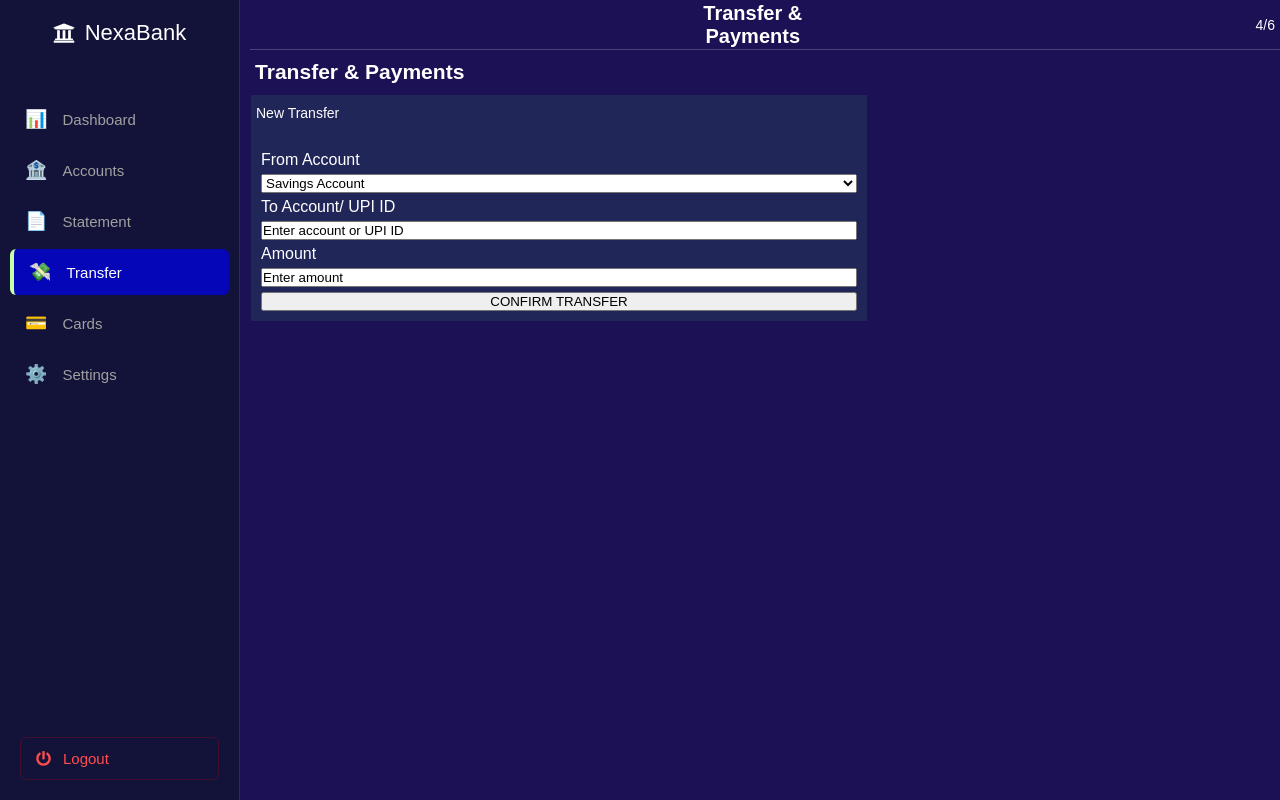
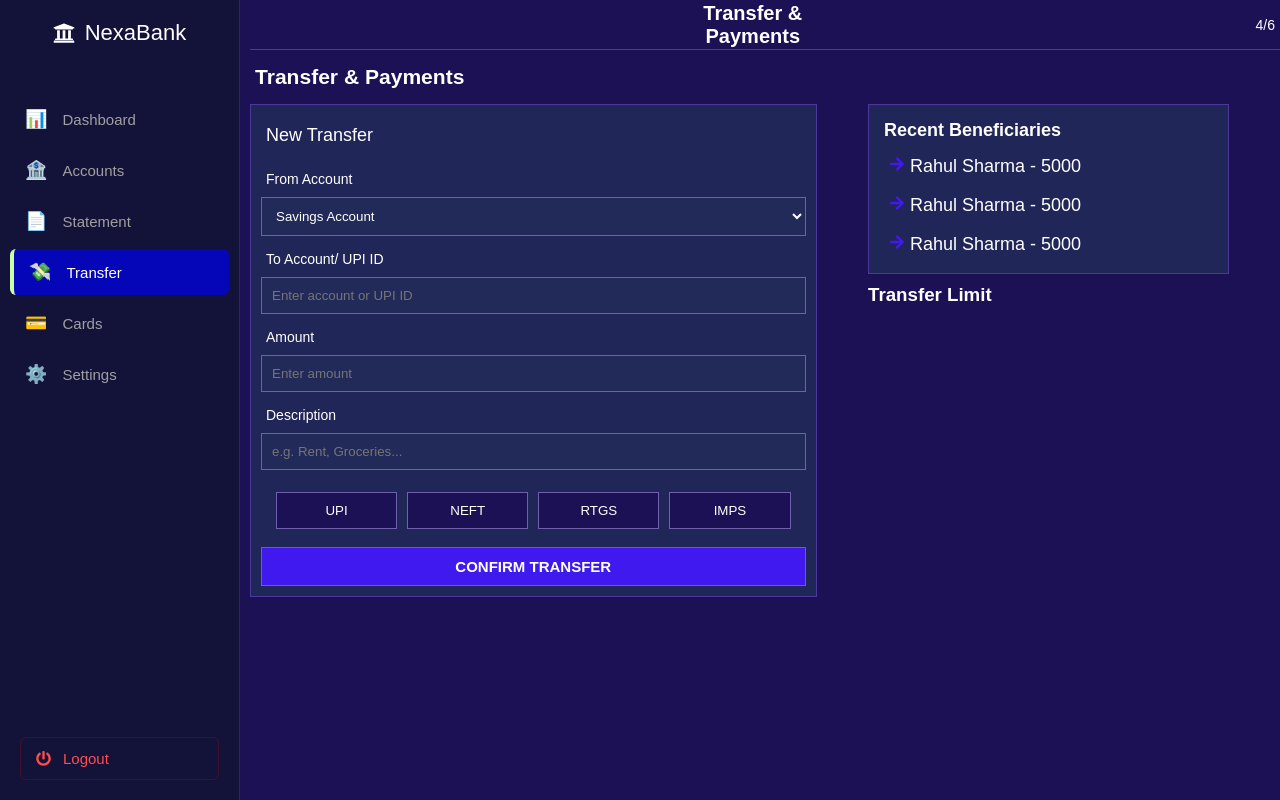
Before and after one commit to shaikhAshraf-01/Bank-portal, a React (Vite) app: page /transfer in a window 1280 px wide. Built offline with nearby package versions, Linux system fonts and the light colour scheme.

Commit message:
transfer page half done

```diff
--- a/src/pages/Transfer.jsx
+++ b/src/pages/Transfer.jsx
@@ -1,5 +1,9 @@
 import '../styles/transfer.css';
+import {useState} from 'react';
+import { FaArrowRight } from 'react-icons/fa';
 function Transfer() {
+  const  [currentAcc, setcurrentAcc]=useState('savings');
+
   return (
     <div className="transfer-page">
        <nav className="transfer-navbar">
@@ -21,22 +25,41 @@ function Transfer() {
       </div>
       <div className="payment-method">
       <div className='right-container'>
-        <p style={{ fontSize: '14px', margin: '10px 5px' }}>New Transfer</p>
+        <p>New Transfer</p>
         <div className="form-group">
           <label htmlFor="acc-type"> From Account</label>
-          <select name="acc-type" id="acc-type">
+          <select name="acc-type" id="acc-type" value={currentAcc} onChange={(e) => setcurrentAcc(e.target.value)}>
             <option value="savings">Savings Account</option>
             <option value="Current">Current Account</option>
             <option value="Fixed">fixed Deposite</option>
           </select>
           <label htmlFor="to-acc">To Account/ UPI ID</label>
-          <input type="text" id="to-acc" value={'Enter account or UPI ID'}  />
+          <input type="text" id="to-acc" placeholder='Enter account or UPI ID' />
           <label htmlFor="amount">Amount</label>
-          <input type="text" id="amount" value={'Enter amount'} />
+          <input type="text" id="amount" placeholder='Enter amount' />
+          <label htmlFor="description">Description</label>
+          <input type="text" id="description" placeholder='e.g. Rent, Groceries...' />
+          <div className="buttons">
+            <button>UPI</button>
+            <button>NEFT</button>
+            <button>RTGS</button>
+            <button>IMPS</button>
+          </div>
           <button className='transfer-btn'>CONFIRM TRANSFER </button>
         </div>
       </div>
-      <div className='left-container'></div>
+      <div className='left-container'>
+        <div className="left-top">
+          <h3>Recent Beneficiaries</h3>
+          <p><FaArrowRight className='icon'/> Rahul Sharma - 5000</p>
+          <p><FaArrowRight className='icon'/> Rahul Sharma - 5000</p>
+          <p><FaArrowRight className='icon'/> Rahul Sharma - 5000</p>
+        </div>
+        <div className="left-bottom">
+          <h3>Transfer Limit</h3>
+
+        </div>
+      </div>
       </div>
     </div>
   )
--- a/src/styles/transfer.css
+++ b/src/styles/transfer.css
@@ -49,21 +49,27 @@ body, html {
   font-size: 14px;
 }
 .transfer-header{
-    margin:10px 5px;
+    margin:15px 5px;
     font-size:18px ;
 }
 .payment-method{
     width: 100%;
     display: flex;
+    justify-content: space-between;
 }
-.right-container{
-    width:60%;
-    max-width:60%;
+.right-container {
+    width:55%;
+    max-width:55%;
     display: flex;
     flex-direction: column;
     gap: 10px;
     background: #232b5ad0;
-    border: #1d1155 solid 1px;
+    border: #4a389b solid 1px;
+}
+.right-container p{
+    color: white;
+    font-size: 18px;
+    margin: 20px 0 0 15px;
 }
 .form-group{
     display: flex;
@@ -71,3 +77,96 @@ body, html {
     gap: 5px;
     margin: 10px;
 }
+.form-group label{
+    color: white;
+    font-size: 14px;
+    padding: 5px;
+
+}
+.form-group select{
+    cursor: pointer;
+}
+.form-group select, .form-group input{
+    padding: 10px;
+    border: #6e60ad solid 0.7px;
+    background-color: #232b5ad0;
+    color: white;
+    margin-bottom: 5px;
+    outline: none;
+      pointer-events: auto !important;
+}
+.buttons{
+    width: 100%;
+    padding: 10px;
+   display: flex;
+   flex-direction: row !important;
+   justify-content: space-between;
+    color: white;
+    margin: 2px 15px 3px 0;
+}
+.buttons button{
+    flex:1;
+    margin:0 5px;
+    padding: 10px;
+    background: #1d1155;
+        border: #6e60ad solid 0.7px;
+
+    color: white;
+     transition: cubic-bezier(0.075, 0.82, 0.165, 1) 0.3s;
+    cursor: pointer;
+}
+.buttons button:hover{
+    background: #ffaa0d;
+}
+.transfer-btn{
+    background: #4019ee;
+        border: #6e60ad solid 0.7px;
+padding: 10px;
+    color: white;
+     transition: cubic-bezier(0.075, 0.82, 0.165, 1) 0.3s;
+    cursor: pointer;
+    font-weight: 600;
+    font-size: 15px;
+}
+.transfer-btn:hover{
+    background:rgb(14, 190, 8);
+}
+.left-container{
+    width: 35%;
+     display: flex;
+    flex-direction: column;
+    gap: 10px;
+   margin: 0 auto;
+}
+.left-container .left-top{
+    width: 100%;
+    display: flex;
+    align-items: flex-start;
+    flex-direction: column;      /* Sirf upar-neeche se center karega */
+    justify-content: flex-start; /* Ensure karega ki sab kuch Left side hi rahe */
+
+    text-align: left;
+    padding: 10px;
+    color: white;
+     background: #232b5ad0;
+    border: #4a389b solid 1px;
+}
+.left-container .left-top h3{
+    margin: 5px;
+    font-size: 18px;
+}
+
+.left-container .left-top p{
+     margin: 10px;
+    font-size: 18px;
+
+    line-height: 1; /* Text ki extra space hatane ke liye */
+
+
+}
+.icon{
+    font-size: 16px;
+     flex-shrink: 0;
+     color: #4019ee;
+
+}
```
